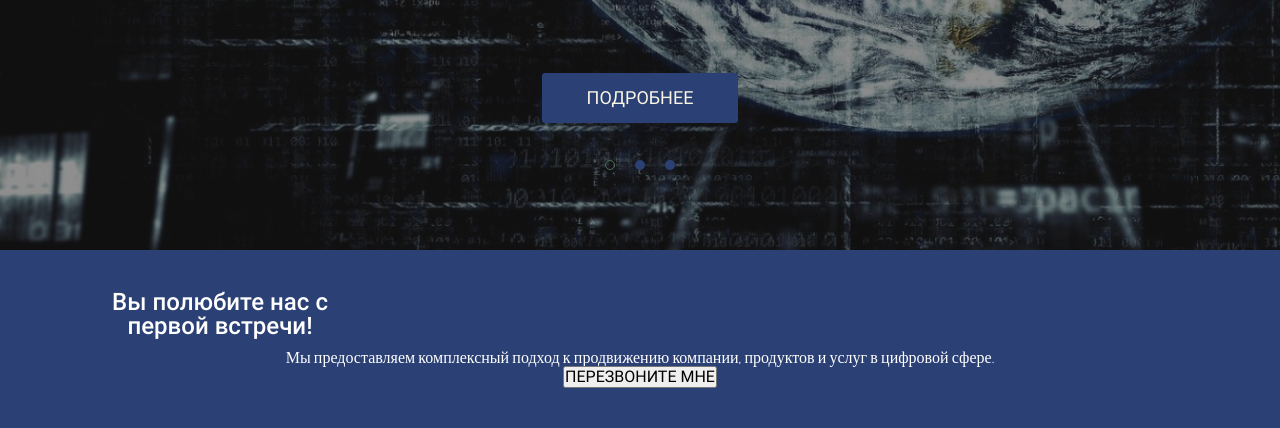
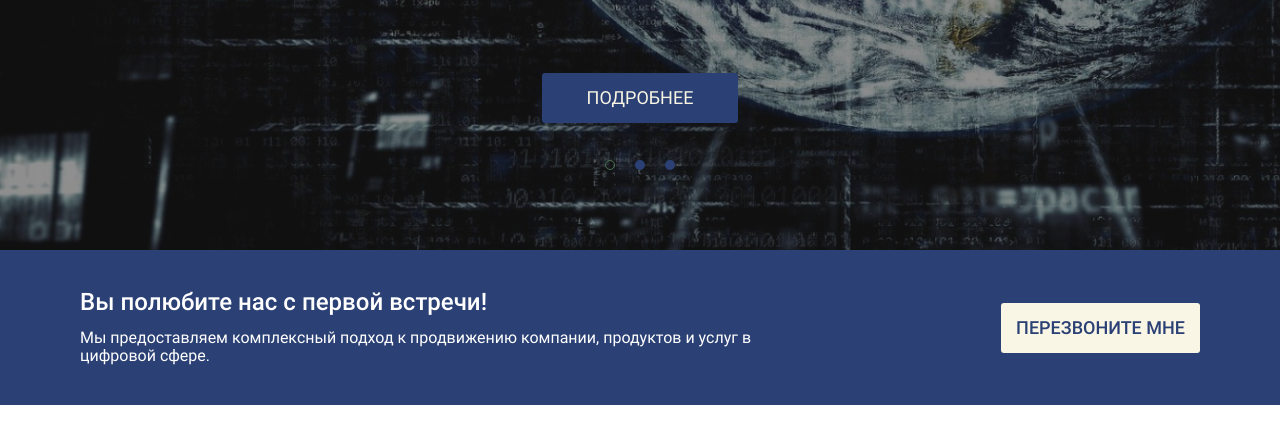
Before and after one commit to mrrsmth/di-gi, a plain HTML site: page index.html in a window 1280 px wide. Shown: the part 468-896 px from the top of the page. After the commit the page ends 873 px from the top, so only its background shows below. Drawn offline with nearby package versions, Linux system fonts and the light colour scheme; files that its build step writes are made by us from their sources.

Commit message:
Вертка блока call.

```diff
--- a/index.html
+++ b/index.html
@@ -61,11 +61,13 @@
    <section class="call">
       <div class="container">
          <div class="call__inner">
-            <h5 class="call__title">Вы полюбите нас с первой встречи!</h5>
-            <p class="call__text">
-               Мы предоставляем комплексный подход к продвижению компании, продуктов и услуг в
-               цифровой сфере.
-            </p>
+            <div class="call__box">
+               <h5 class="call__title">Вы полюбите нас с первой встречи!</h5>
+               <p class="call__text">
+                  Мы предоставляем комплексный подход к продвижению компании, продуктов и услуг в
+                  цифровой сфере.
+               </p>
+            </div>
             <button class="call__btn">ПЕРЕЗВОНИТЕ МНЕ</button>
          </div>
       </div>
--- a/scss/style.scss
+++ b/scss/style.scss
@@ -350,6 +350,19 @@ body {
          font-size: 24px;
          line-height: 26px;
       }
+      .slick-arrow {
+         width: 70px;
+         height: 70px;
+      }
+
+      .slick-prev {
+         top: calc(50% - 70px);
+      }
+
+      .slick-next {
+         background-color: $bg-color;
+         top: 50%;
+      }
    }
 }
 
@@ -364,17 +377,67 @@ body {
    color: #fff;
 
    &__title {
-      @extend %roboto-500; //!! check vars
+      @extend %roboto-500; //!! check vars посмотреть экстенды
       font-size: 24px;
       line-height: 24px;
-      max-width: 280px;
-      margin-bottom: 10px;
+      margin-bottom: 15px;
    }
 
    &__text {
-      @extend %dosis-300;
+      /* @extend %dosis-300; //!!! check vars посмотреть экстенды */
+      margin-bottom: 40px;
+
    }
 
-   &__btn {}
+   &__btn {
+      padding: 16px 15px;
+      background-color: $bg-color;
+      color: $accent;
+      @extend %roboto-500;
+      font-size: 18px;
+      line-height: 18px;
+      border-radius: 3px;
+      border: none;
+      text-transform: uppercase;
+   }
+}
 
+@media (min-width: 768px) {
+   .call {
+      text-align: left;
+
+      &__inner {
+         display: flex;
+         justify-content: space-between;
+         align-items: center;
+      }
+
+      &__box {
+         max-width: 427px;
+      }
+
+      &__text {
+         margin-bottom: 0;
+      }
+   }
 }
+
+@media (min-width: 1024px) {
+   .call {
+      &__box {
+         min-width: 695px;;
+      }
+   }
+}
+
+@media (min-width: 1440px) {
+   .call {
+      &__inner {
+         padding: 0 80px;
+      }
+
+      &__box {
+         min-width: 796px;
+      }
+   }
+}
```
